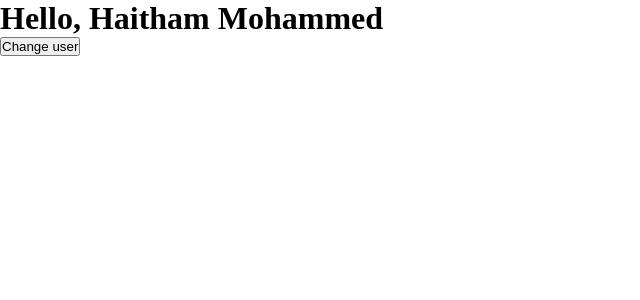
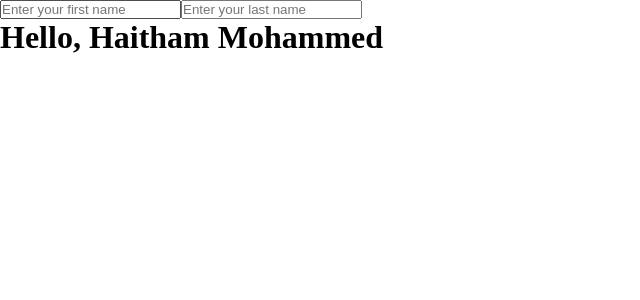
Before and after one commit to HaithamAbuDraz/react-course, a React (Vite) app: page / in a window 1280 px wide. Shown: the top 300 px of the page, without its empty margins (0-640 px from the left). Built offline with nearby package versions, Linux system fonts and the light colour scheme.

Commit message:
Implement form inputs with onChange handlers to update user state

```diff
--- a/src/App.jsx
+++ b/src/App.jsx
@@ -1,26 +1,26 @@
-import "./App.css";
-import { useState } from "react";
+import './App.css';
+import { useState } from 'react';
 
 const App = () => {
   const [user, setUser] = useState({
-    firstName: "Haitham",
-    lastName: "Mohammed",
+    firstName: 'Haitham',
+    lastName: 'Mohammed',
   });
   return (
     <>
+      <input
+        type='text'
+        placeholder='Enter your first name'
+        onChange={(e) => setUser({ ...user, firstName: e.target.value })}
+      />
+      <input
+        type='text'
+        placeholder='Enter your last name'
+        onChange={(e) => setUser({ ...user, lastName: e.target.value })}
+      />
       <h1>
         Hello, {user.firstName} {user.lastName}
       </h1>
-      <button
-        type='button'
-        onClick={() =>
-          setUser((prev) => {
-            return { ...prev, lastName: "Abu Draz" };
-          })
-        }
-      >
-        Change user
-      </button>
     </>
   );
 };
```
